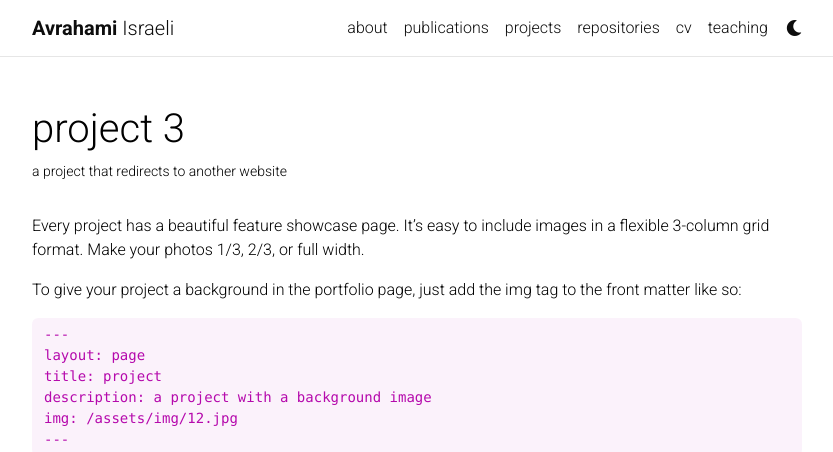
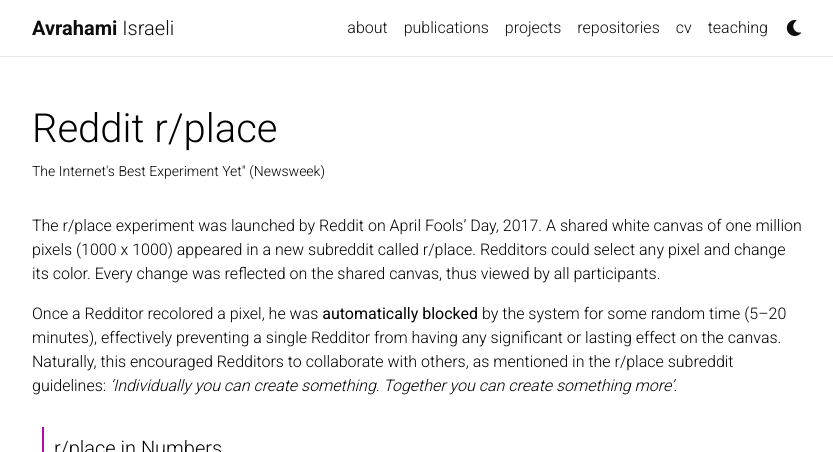
Before and after one commit to abrahami/abrahami.github.io, a Jekyll site: the page built from _projects/3_project.md, in a window 1280 px wide and 1400 px high. Shown: the top 452 px of the window, without its empty margins (223-1056 px from the left). Built offline with Jekyll 4.4.1, drawn with Linux system fonts in a browser that asks for light colours; full-size pictures stand in for the smaller copies a plugin makes; comment, search, counter and statistics services are not loaded; a style sheet for code colours, icons or effects is not loaded; some of the changed text lies outside the part shown; grey boxes are pictures that could not be loaded.

Commit message:
Adding new projects
and fixing many other things

````diff
--- a/_projects/3_project.md
+++ b/_projects/3_project.md
@@ -1,81 +1,46 @@
 ---
 layout: page
-title: project 3
-description: a project that redirects to another website
-img: assets/img/7.jpg
-redirect: https://unsplash.com
+title: Reddit r/place
+description: The Internet's Best Experiment Yet" (Newsweek)
+img: assets/img/r_place/r_place_front.jpg
 importance: 3
-category: DSI (Reichman University)
+category: NASLAB (Ben-Gurion University)
 ---
 
-Every project has a beautiful feature showcase page.
-It's easy to include images in a flexible 3-column grid format.
-Make your photos 1/3, 2/3, or full width.
+The r/place experiment was launched by Reddit on April Fools’ Day, 2017. A shared white canvas of one million pixels (1000 x 1000) appeared in a new subreddit called r/place. Redditors could select any pixel and change its color. Every change was reflected on the shared canvas, thus viewed by all participants.
 
-To give your project a background in the portfolio page, just add the img tag to the front matter like so:
+Once a Redditor recolored a pixel, he was <b>automatically blocked</b> by the system for some random time (5–20 minutes), effectively preventing a single Redditor from having any significant or lasting effect on the canvas. Naturally, this encouraged Redditors to collaborate with others, as mentioned in the r/place subreddit guidelines: <i>'Individually you can create something. Together you can create something more'</i>.
 
-    ---
-    layout: page
-    title: project
-    description: a project with a background image
-    img: /assets/img/12.jpg
-    ---
+> ##### r/place in Numbers
+> <ul>
+>  <li>72 Hours</li>
+>  <li>1.2M Users</li>
+>  <li>16.1M Pixel Changes</li>
+>  <li>1K Communities</li>
+></ul>
+>
+{: .block-tip }
 
 <div class="row">
     <div class="col-sm mt-3 mt-md-0">
-        {% include figure.html path="assets/img/1.jpg" title="example image" class="img-fluid rounded z-depth-1" %}
+        {% include figure.html path="assets/img/r_place/canvas_2017_a.png" title="canvas_2017_a" class="img-fluid rounded z-depth-1" %}
     </div>
     <div class="col-sm mt-3 mt-md-0">
-        {% include figure.html path="assets/img/3.jpg" title="example image" class="img-fluid rounded z-depth-1" %}
+        {% include figure.html path="assets/img/r_place/canvas_2017_b.png" title="canvas_2017_b" class="img-fluid rounded z-depth-1" %}
     </div>
     <div class="col-sm mt-3 mt-md-0">
-        {% include figure.html path="assets/img/5.jpg" title="example image" class="img-fluid rounded z-depth-1" %}
+        {% include figure.html path="assets/img/r_place/canvas_2017_c.png" title="canvas_2017_c" class="img-fluid rounded z-depth-1" %}
+    </div>
+    <div class="col-sm mt-3 mt-md-0">
+        {% include figure.html path="assets/img/r_place/canvas_2017_d.png" title="canvas_2017_d" class="img-fluid rounded z-depth-1" %}
     </div>
 </div>
 <div class="caption">
-    Caption photos easily. On the left, a road goes through a tunnel. Middle, leaves artistically fall in a hipster photoshoot. Right, in another hipster photoshoot, a lumberjack grasps a handful of pine needles.
-</div>
-<div class="row">
-    <div class="col-sm mt-3 mt-md-0">
-        {% include figure.html path="assets/img/5.jpg" title="example image" class="img-fluid rounded z-depth-1" %}
-    </div>
-</div>
-<div class="caption">
-    This image can also have a caption. It's like magic.
+    The r/place experiment canvas evolution along 72 hours.
 </div>
 
-You can also put regular text between your rows of images.
-Say you wanted to write a little bit about your project before you posted the rest of the images.
-You describe how you toiled, sweated, *bled* for your project, and then... you reveal its glory in the next row of images.
-
-
-<div class="row justify-content-sm-center">
-    <div class="col-sm-8 mt-3 mt-md-0">
-        {% include figure.html path="assets/img/6.jpg" title="example image" class="img-fluid rounded z-depth-1" %}
-    </div>
-    <div class="col-sm-4 mt-3 mt-md-0">
-        {% include figure.html path="assets/img/11.jpg" title="example image" class="img-fluid rounded z-depth-1" %}
-    </div>
-</div>
-<div class="caption">
-    You can also have artistically styled 2/3 + 1/3 images, like these.
-</div>
-
-
-The code is simple.
-Just wrap your images with `<div class="col-sm">` and place them inside `<div class="row">` (read more about the <a href="https://getbootstrap.com/docs/4.4/layout/grid/">Bootstrap Grid</a> system).
-To make images responsive, add `img-fluid` class to each; for rounded corners and shadows use `rounded` and `z-depth-1` classes.
-Here's the code for the last row of images above:
-
-{% raw %}
-```html
-<div class="row justify-content-sm-center">
-    <div class="col-sm-8 mt-3 mt-md-0">
-        {% include figure.html path="assets/img/6.jpg" title="example image" class="img-fluid rounded z-depth-1" %}
-    </div>
-    <div class="col-sm-4 mt-3 mt-md-0">
-        {% include figure.html path="assets/img/11.jpg" title="example image" class="img-fluid rounded z-depth-1" %}
-    </div>
-</div>
-```
-{% endraw %}
+<p align="center">
+    <iframe width="400" height="350"
+        src="https://www.youtube.com/embed/s69GbUvep_U">
+    </iframe>
+</p>
--- a/_sass/_base.scss
+++ b/_sass/_base.scss
@@ -996,3 +996,45 @@ nav[data-toggle="toc"] {
     }
   }
 }
+
+/* Tips, warnings, and dangers blockquotes  - Need Matan help here!!!!*/
+.page blockquote {
+  &.block-tip {
+    border-color: var(--global-tip-block);
+    background-color: var(--global-tip-block-bg);
+
+    p {
+      color: var(--global-tip-block-text);
+    }
+
+    h1, h2, h3, h4, h5, h6 {
+      color: var(--global-tip-block-title);
+    }
+  }
+
+  &.block-warning {
+    border-color: var(--global-warning-block);
+    background-color: var(--global-warning-block-bg);
+
+    p {
+      color: var(--global-warning-block-text);
+    }
+
+    h1, h2, h3, h4, h5, h6 {
+      color: var(--global-warning-block-title);
+    }
+  }
+
+  &.block-danger {
+    border-color: var(--global-danger-block);
+    background-color: var(--global-danger-block-bg);
+
+    p {
+      color: var(--global-danger-block-text);
+    }
+
+    h1, h2, h3, h4, h5, h6 {
+      color: var(--global-danger-block-title);
+    }
+  }
+}
````
Also changed, not shown: _data/cv.yml (+4 -4 lines), _news/announcement_3.md (+1 -1 lines), _projects/2_project.md (+22 -61 lines), _projects/4_project.md (+2 -70 lines), _projects/5_project.md (deleted, +0 -80 lines), _projects/6_project.md (deleted, +0 -80 lines), assets/img/r_place/canvas_2017_a.png (added), assets/img/r_place/canvas_2017_b.png (added), assets/img/r_place/canvas_2017_c.png (added), assets/img/r_place/canvas_2017_d.png (added), assets/img/r_place/r_place_front.jpg (added), assets/img/the_mine/the_mine_structure.png (added).
